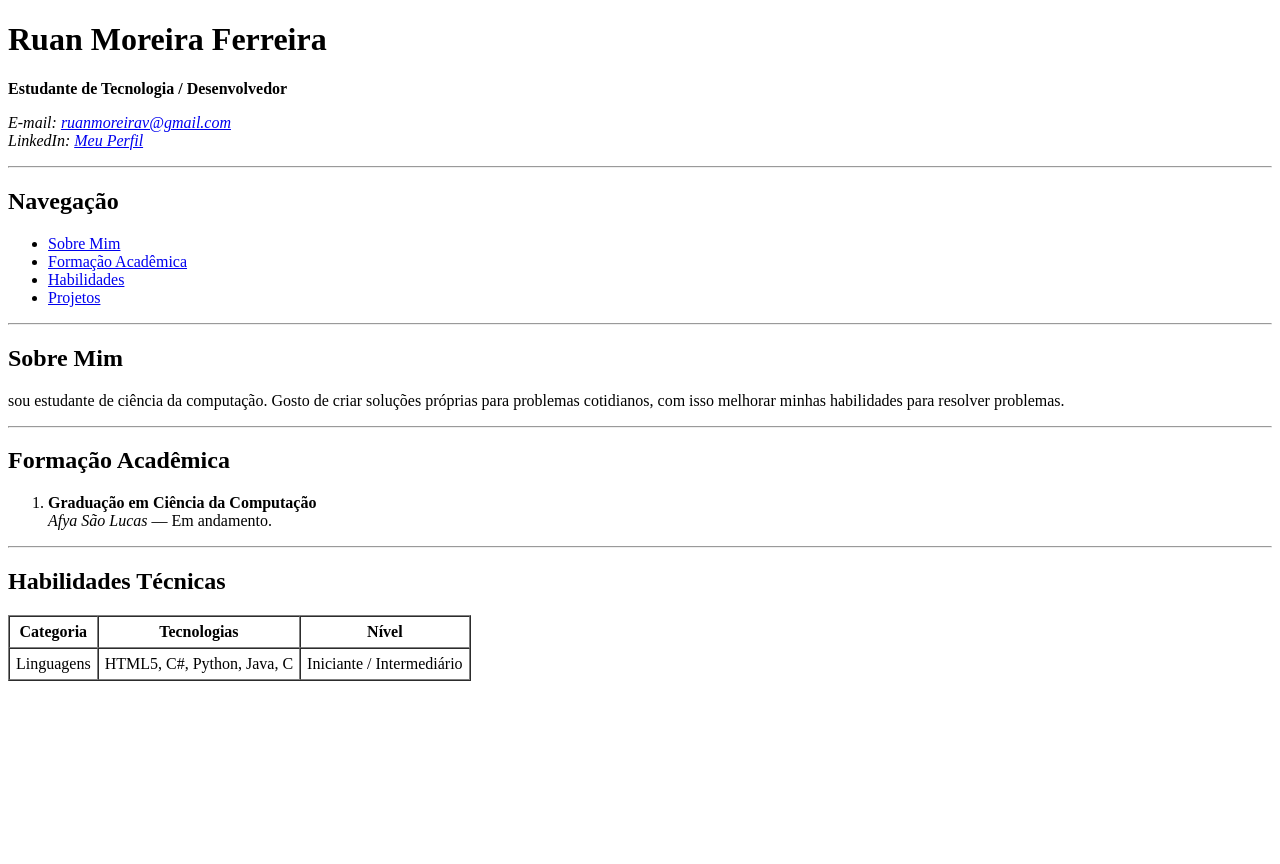
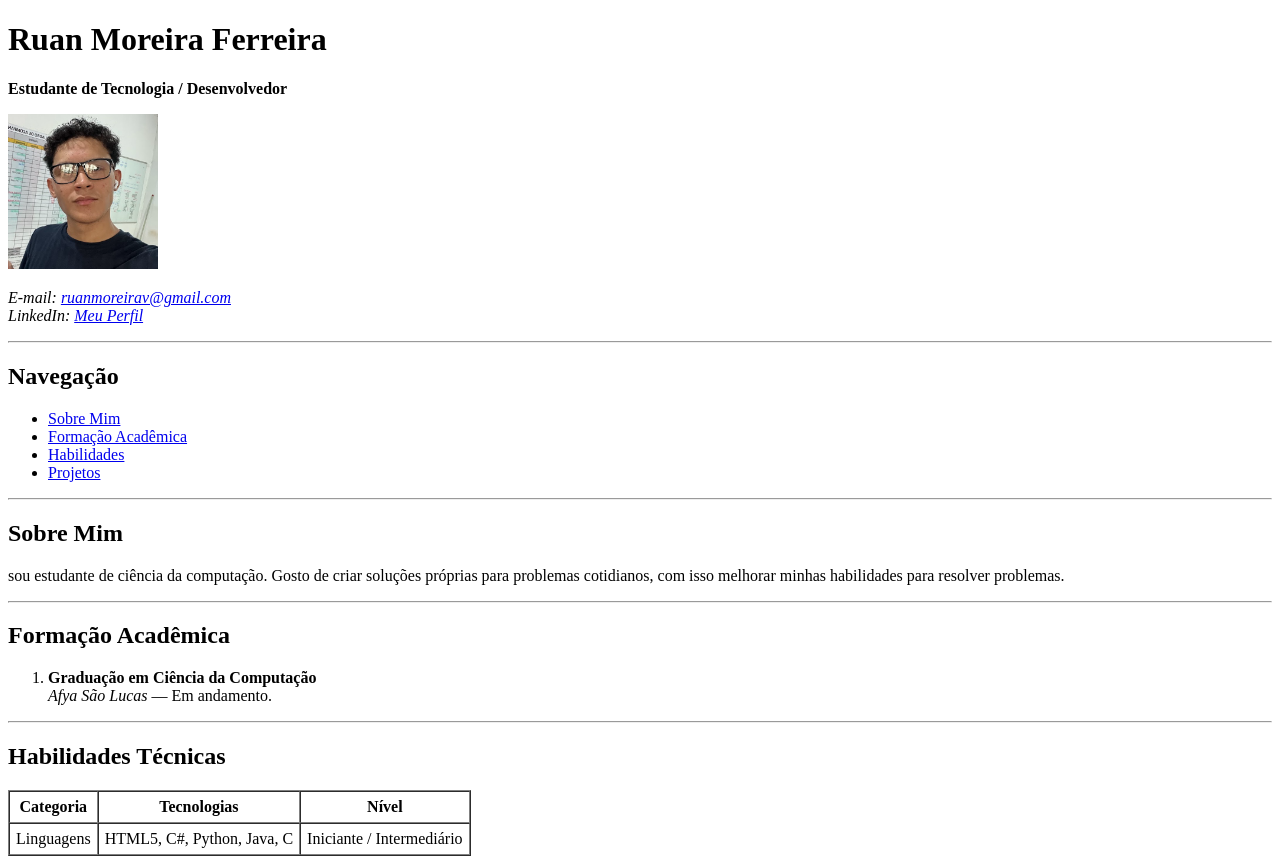
Before and after one commit to ruanfzr/meu-portfolio, a plain HTML site: page index.html in a window 1280 px wide. Before the commit the page ends 800 px from the top, so only its background shows below. Drawn offline with Linux system fonts and the light colour scheme.

Commit message:
Remove HTML comments from index.html
Removed comments for header, navigation, and sections.

```diff
--- a/index.html
+++ b/index.html
@@ -7,10 +7,10 @@
 </head>
 <body>
 
-    <!-- Cabeçalho -->
     <header>
         <h1>Ruan Moreira Ferreira</h1>
         <p><strong>Estudante de Tecnologia / Desenvolvedor</strong></p>
+        <img src="assets/foto.png" alt="Foto de perfil" width="150">
         <address>
             <p>
                 E-mail: <a href="mailto:ruanmoreirav@gmail.com">ruanmoreirav@gmail.com</a><br>
@@ -21,7 +21,6 @@
 
     <hr>
 
-    <!-- Navegação interna -->
     <nav>
         <h2>Navegação</h2>
         <ul>
@@ -34,7 +33,6 @@
 
     <hr>
 
-    <!-- Seções -->
     <section id="sobre">
         <h2>Sobre Mim</h2>
         <p>sou estudante de ciência da computação. Gosto de criar soluções próprias para problemas cotidianos, com isso melhorar minhas habilidades para resolver problemas.</p>
```
